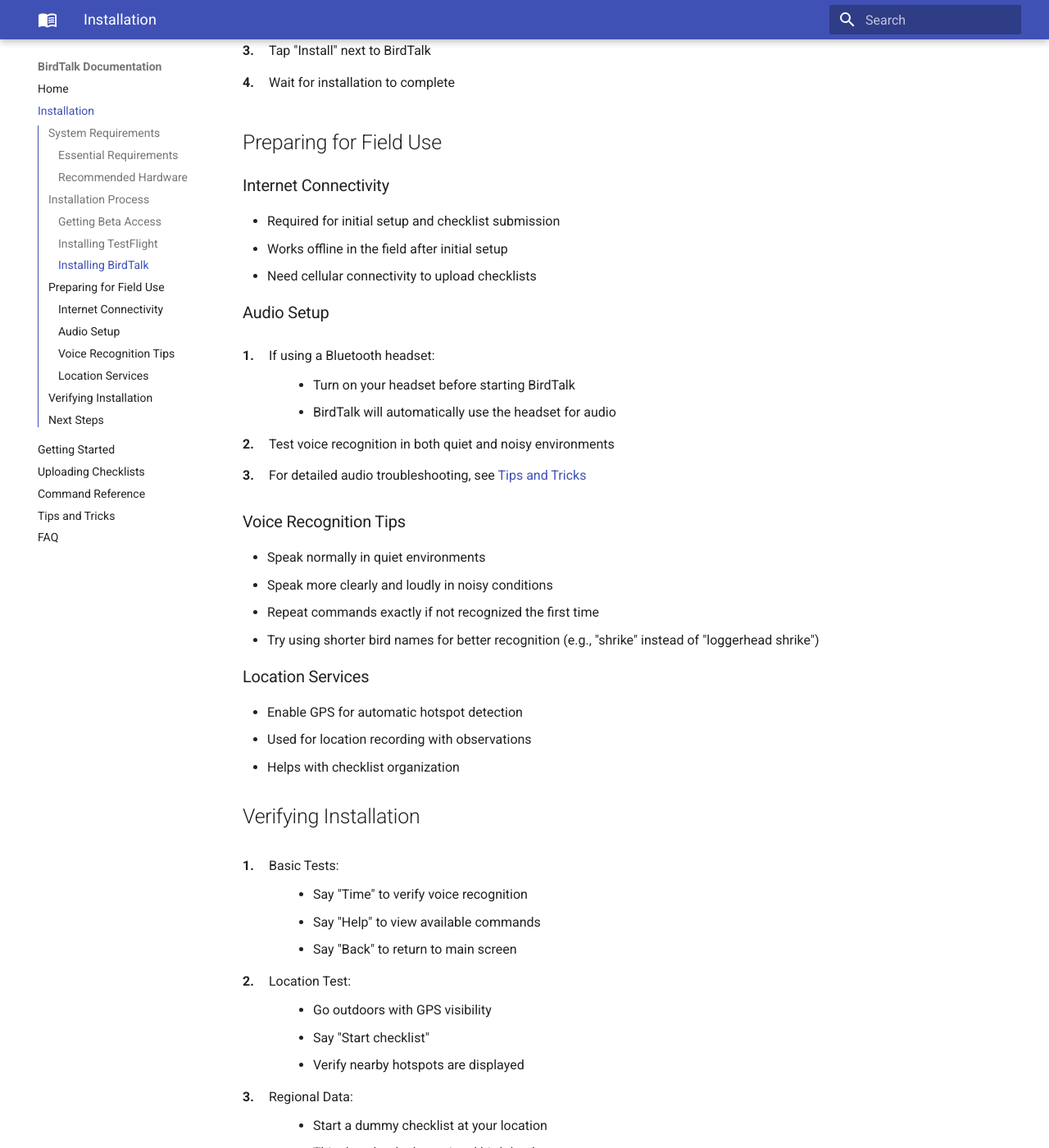
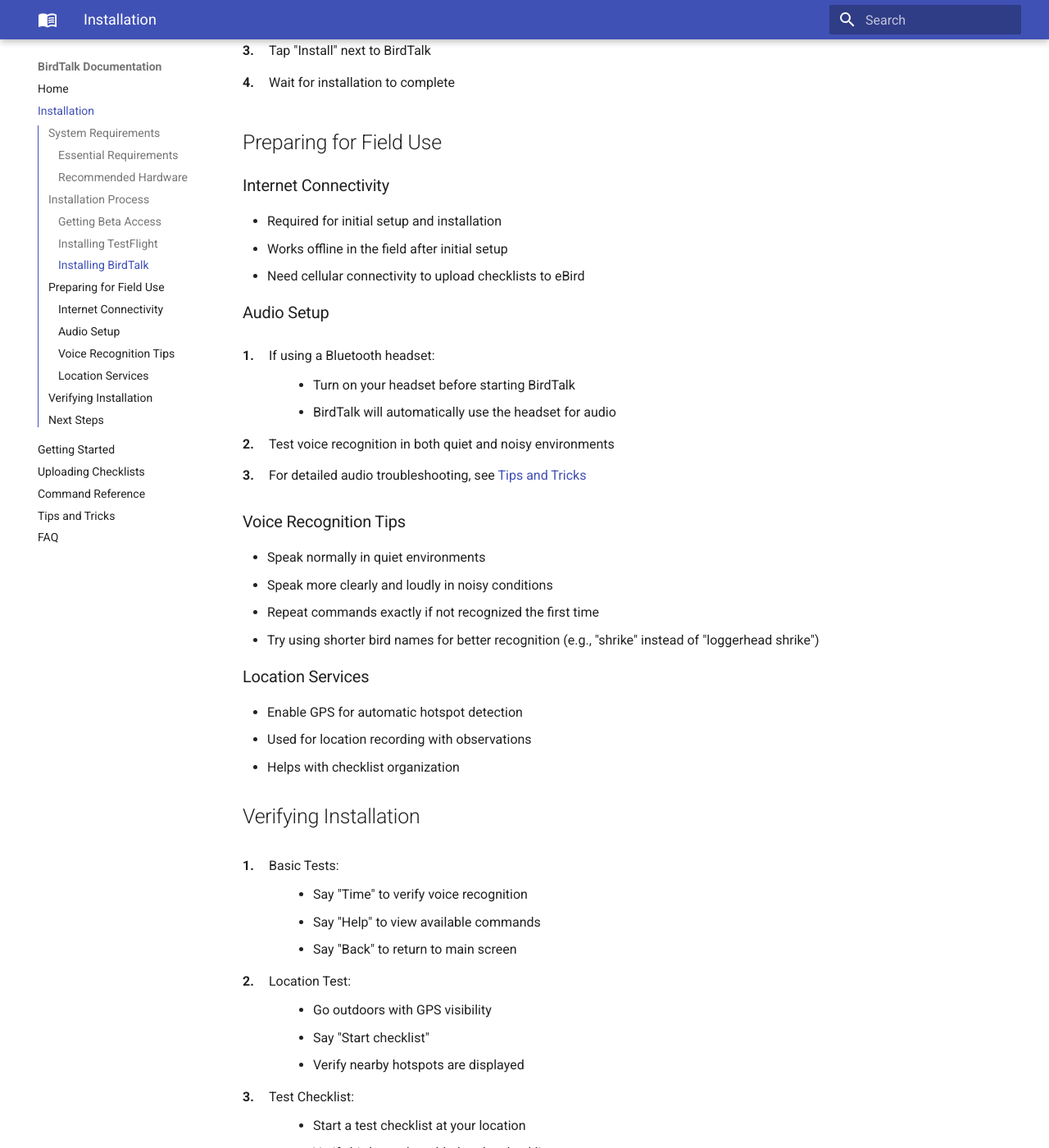
Before and after one commit to johncallender/birdtalk-docs, an MkDocs documentation site: the page built from docs/installation/requirements-and-setup.md, in a window 1280 px wide and 1400 px high, scrolled down 1485 px. Shown: the whole window at 82% size. Built offline with MkDocs 1.6.1 and Material for MkDocs 9.7.7, drawn with Linux system fonts in a browser that asks for light colours; some of the changed text lies outside the part shown.

Commit message:
docs: update installation guide
- Change checklist submission to upload
- Remove references to regional bird database
- Update internet connectivity requirements
- Simplify test checklist instructions

```diff
--- a/docs/installation/requirements-and-setup.md
+++ b/docs/installation/requirements-and-setup.md
@@ -57,9 +57,9 @@
 
 ### Internet Connectivity
 
-- Required for initial setup and checklist submission
+- Required for initial setup and installation
 - Works offline in the field after initial setup
-- Need cellular connectivity to upload checklists
+- Need cellular connectivity to upload checklists to eBird
 
 ### Audio Setup
 
@@ -98,11 +98,11 @@
     - Say "Start checklist"
     - Verify nearby hotspots are displayed
 
-3. Regional Data:
+3. Test Checklist:
 
-    - Start a dummy checklist at your location
-    - This downloads the regional bird database
+    - Start a test checklist at your location
     - Verify birds can be added to the checklist
+    - Try a few basic commands
 
 ## Next Steps
 
```
